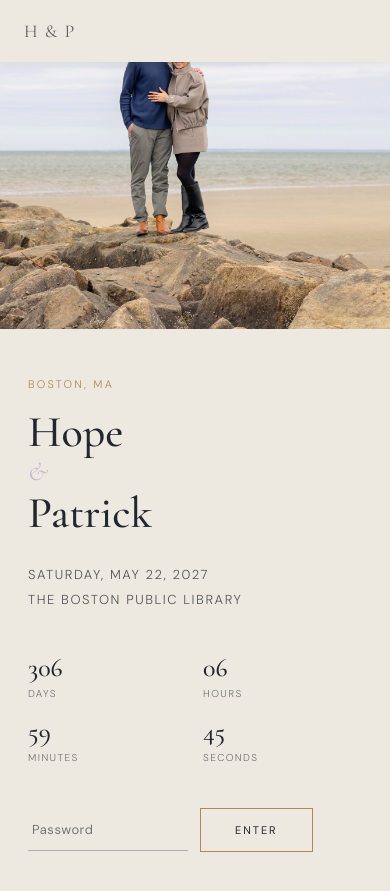
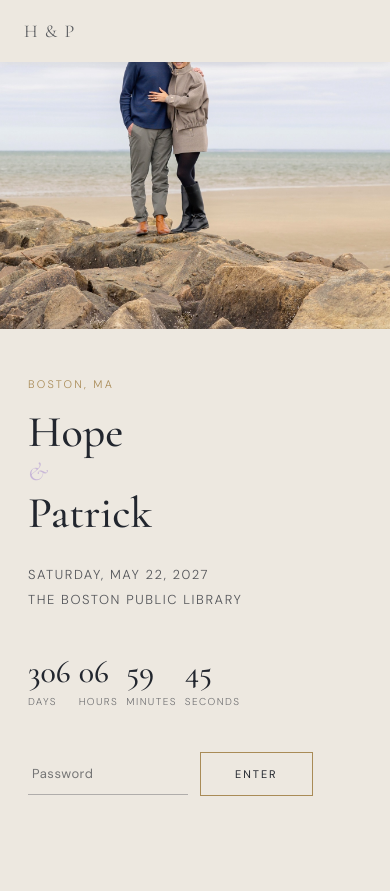
Before and after one commit to pateverett/hopeandpatrick, a Jekyll site: the page built from index.html, in a window 390 px wide and 900 px high, scrolled down 147 px. Shown: the top 891 px of the window. Built offline with Jekyll 4.4.1, drawn with Linux system fonts in a browser that asks for light colours; after the commit the page ends 991 px from its top, so only the background shows below that.

Commit message:
Fix bugs on page width

```diff
--- a/assets/css/style.css
+++ b/assets/css/style.css
@@ -14,8 +14,9 @@
   color: var(--ink);
   font-family: 'DM Sans', sans-serif;
   font-weight: 300;
-  overflow-x: clip;
 }
+
+main { overflow-x: clip; }
 
 .sr-only {
   position: absolute;
@@ -502,8 +503,6 @@
   .gallery-grid { grid-template-columns: repeat(2, 1fr); gap: 10px; }
   .gallery-item:first-child { grid-row: span 1; }
   .gallery-item:first-child img { aspect-ratio: 4 / 5; }
-  .countdown { gap: 16px; flex-wrap: wrap; }
-  .countdown > div { flex: 0 0 calc(50% - 8px); }
-  .countdown .num { font-size: 26px; }
+  .countdown { gap: 8px; }
   html { scroll-padding-top: 64px; }
 }
```
